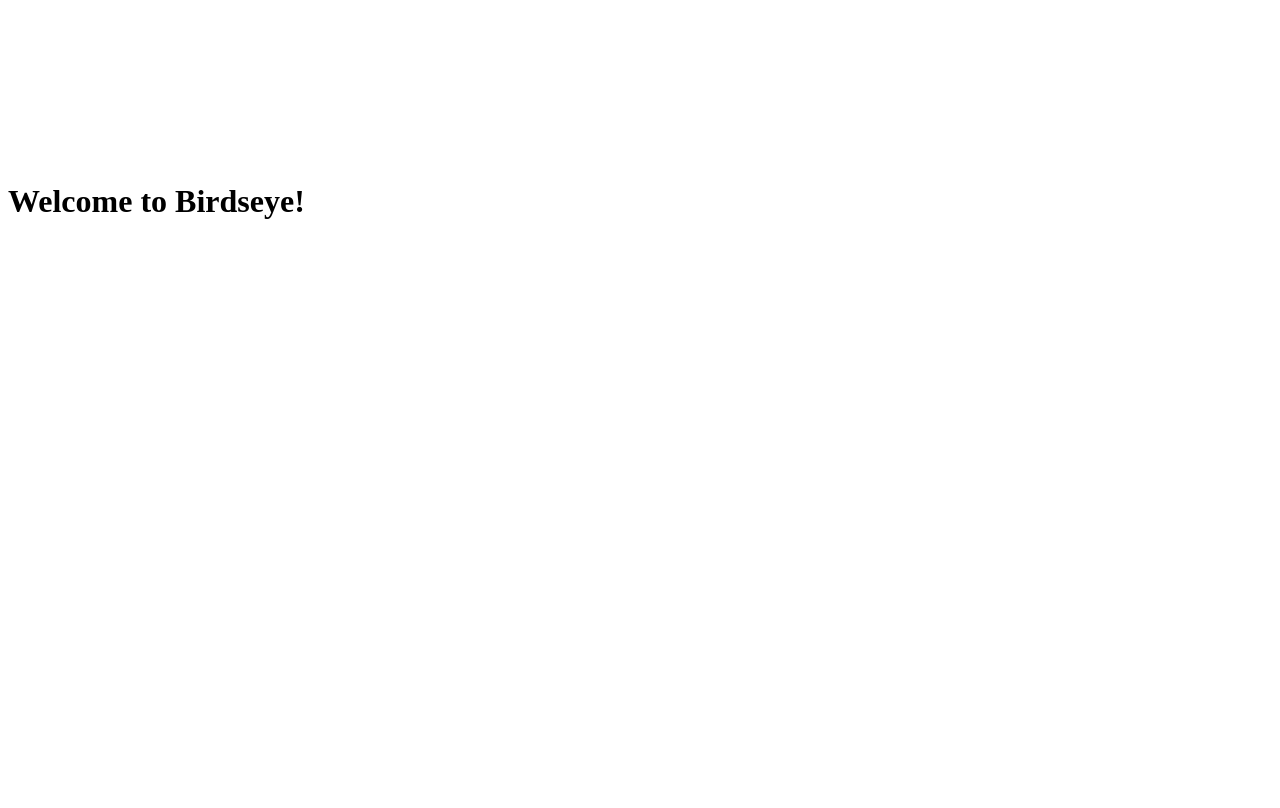
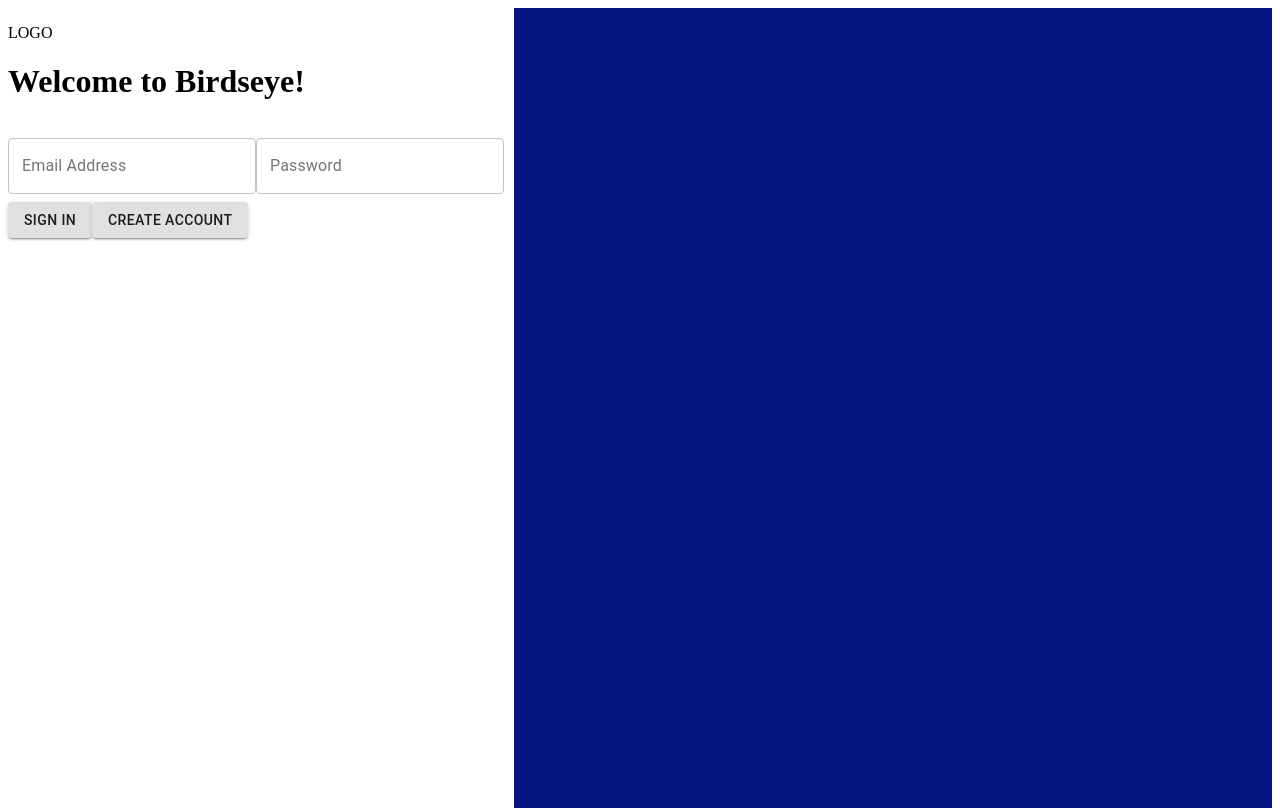
Before and after one commit to rolfea/birdseye-exercise, a React (Create React App) app: page / in a window 1280 px wide. Built offline with nearby package versions, Linux system fonts and the light colour scheme.

Commit message:
Stubs out elements. Adds small amount of styling to separate the two divs

```diff
--- a/package.json
+++ b/package.json
@@ -5,7 +5,8 @@
   "dependencies": {
     "react": "^16.8.6",
     "react-dom": "^16.8.6",
-    "react-scripts": "3.0.1"
+    "react-scripts": "3.0.1",
+    "typeface-roboto": "0.0.54"
   },
   "scripts": {
     "start": "react-scripts start",
@@ -27,5 +28,8 @@
       "last 1 firefox version",
       "last 1 safari version"
     ]
+  },
+  "devDependencies": {
+    "@material-ui/core": "^4.1.1"
   }
 }
--- a/src/landingPage/LandingPage.css
+++ b/src/landingPage/LandingPage.css
@@ -0,0 +1,15 @@
+html, body {
+  height: 100%
+}
+
+.left-form {
+  width: 40%;
+  height: 100vh;
+  float: left;
+}
+
+.blue-swoosh {
+  margin-left: 40%;
+  height: 100vh;
+  background-color:rgb(7,21,132);
+}
--- a/src/landingPage/LandingPage.js
+++ b/src/landingPage/LandingPage.js
@@ -1,12 +1,43 @@
 import React from 'react';
 import './LandingPage.css';
+import { TextField, Button } from '@material-ui/core';
 
 function LandingPage() {
   return (
     <div className="landing-page">
       <div className="left-form">
-        <svg className="bird-eye-logo">Logo here</svg>
+        {/* <svg className="bird-eye-logo">Logo here</svg> */}
+        <p>LOGO</p>
         <h1>Welcome to Birdseye!</h1>
+        <form>
+          <TextField
+            variant="outlined"
+            margin="normal"
+            label="Email Address"
+          />
+          <TextField
+            variant="outlined"
+            margin="normal"
+            label="Password"
+          />
+          <Button
+            label="Submit"
+            type="submit"
+            variant="contained"
+          >
+            Sign In
+          </Button>
+          <Button
+            label="Submit"
+            type="submit"
+            variant="contained"
+          >
+            Create Account
+          </Button>
+          {/* <Link href="#" variant="body2">
+            Forgot password?
+          </Link> */}
+        </form>
       </div>
       <div className="blue-swoosh">
 
```
Also changed, not shown: 1 other file (tests, documents, lock files or other folders).
